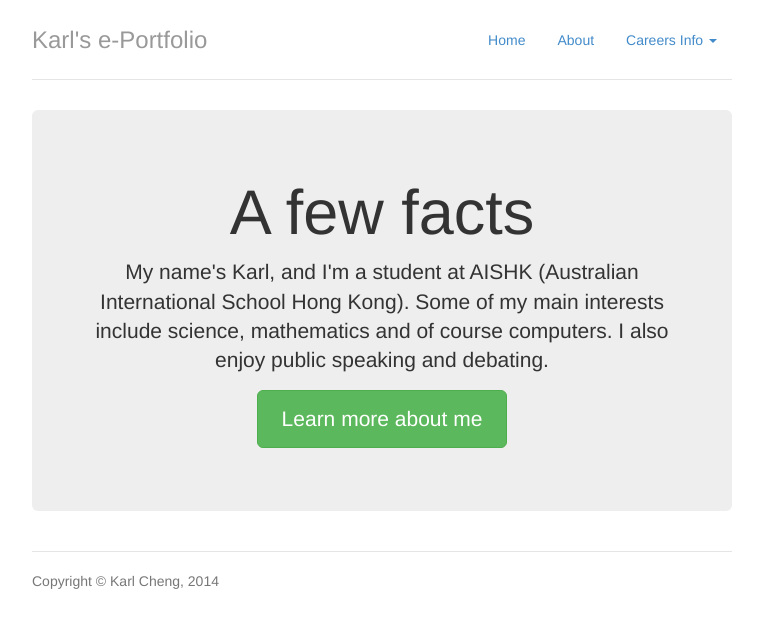
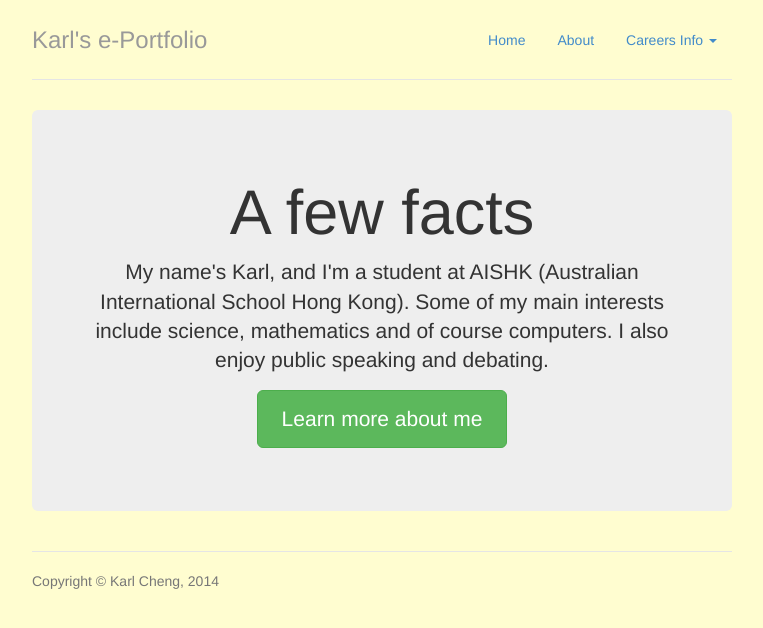
Before and after one commit to Qantas94Heavy/qantas94heavy.github.io, a Jekyll site: the page built from index.md, in a window 1280 px wide. Shown: the top 628 px of the page, without its empty margins (258-1021 px from the left). Built offline with Jekyll 4.4.1, drawn with Linux system fonts in a browser that asks for light colours.

Commit message:
Experimenting with colours

```diff
--- a/css/jumbotron-narrow.css
+++ b/css/jumbotron-narrow.css
@@ -2,6 +2,7 @@
 body {
   padding-top: 20px;
   padding-bottom: 20px;
+  background-color: #FFFDD0;
 }
 
 /* Everything but the jumbotron gets side spacing for mobile first views */
```
